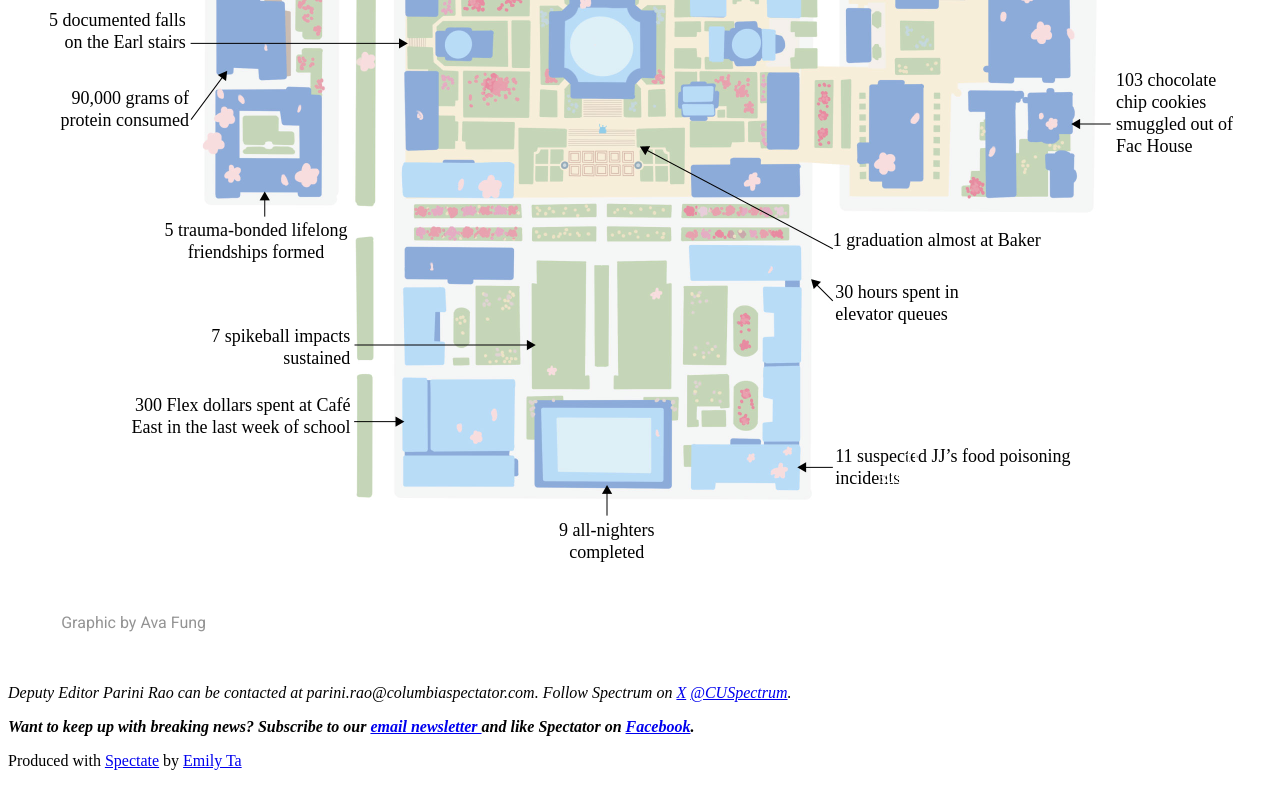
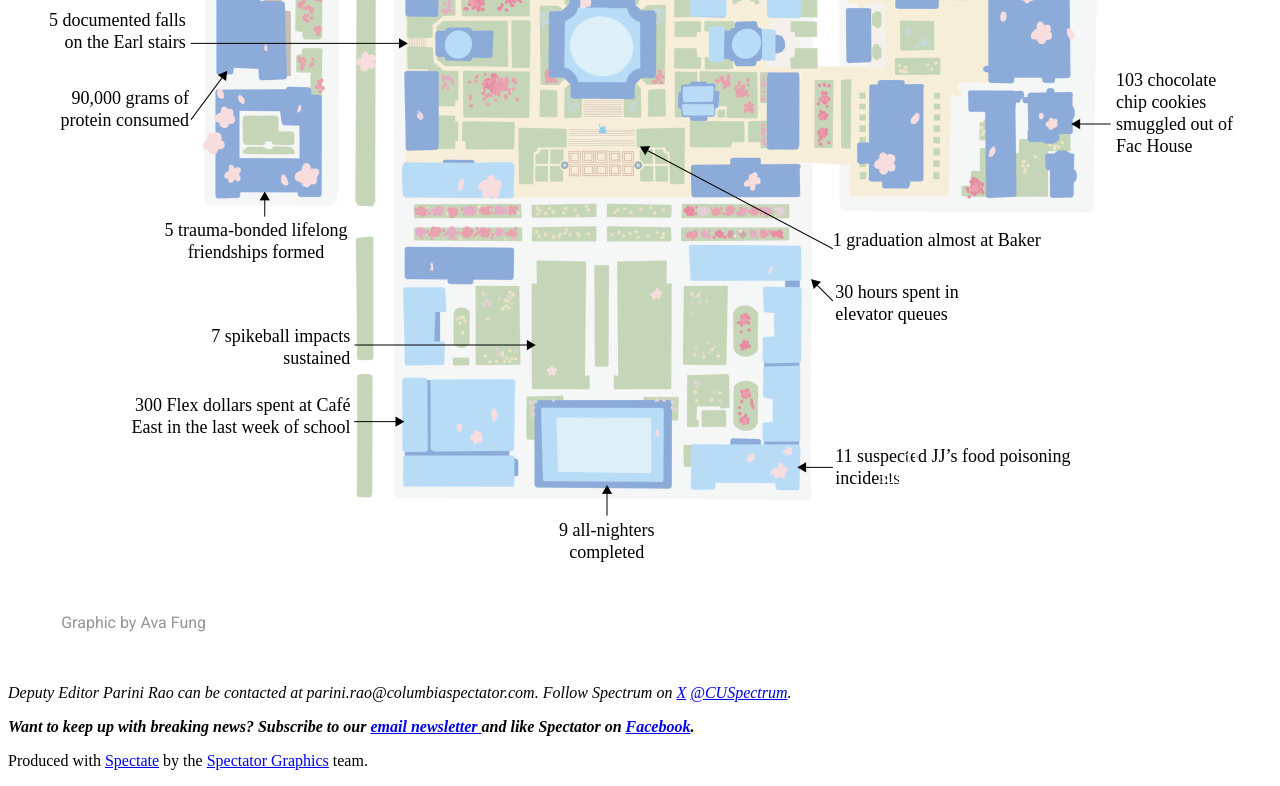
Before and after one commit to graphicsdesk/commence-et, a website built with Parcel: page index.html in a window 1280 px wide. Shown: the part 922-1708 px from the top of the page. Built offline with nearby package versions, Linux system fonts and the light colour scheme; no server answers.

Commit message:
Add files via upload

```diff
--- a/index.html
+++ b/index.html
@@ -253,4 +253,4 @@
 </p>
 
 
-       </div> <div class="footer g-body"> <div class="article-credits">  <p> Produced with <a href="https://github.com/graphicsdesk/spectate">Spectate</a> by <a href="https://graphicsdesk.github.io">Emily Ta</a></p> </div> </div> <script src="script.75da7f30.js"></script> </body></html>
+       </div> <div class="footer g-body"> <div class="article-credits">  <p> Produced with <a href="https://github.com/graphicsdesk/spectate">Spectate</a> by the <a href="https://graphicsdesk.github.io">Spectator Graphics</a> team. </p> </div> </div> <script src="script.75da7f30.js"></script> </body></html>
```
